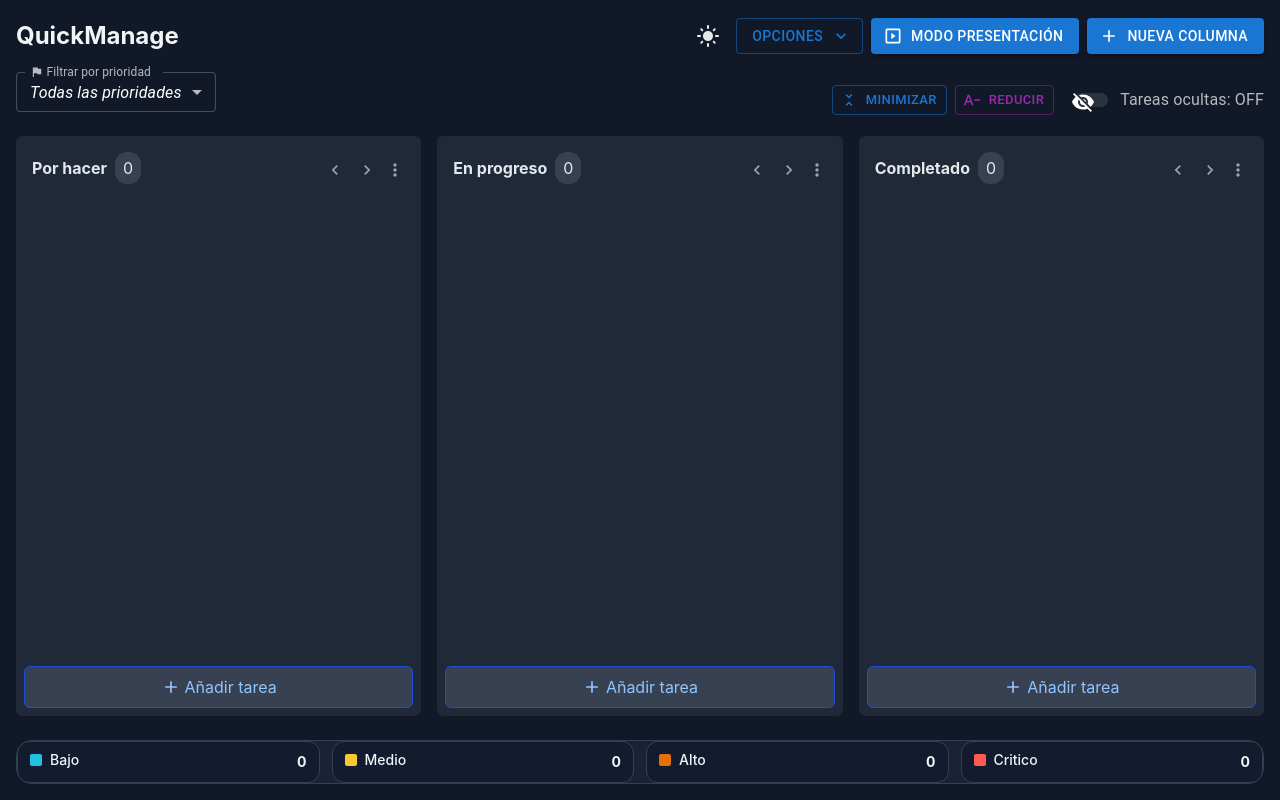
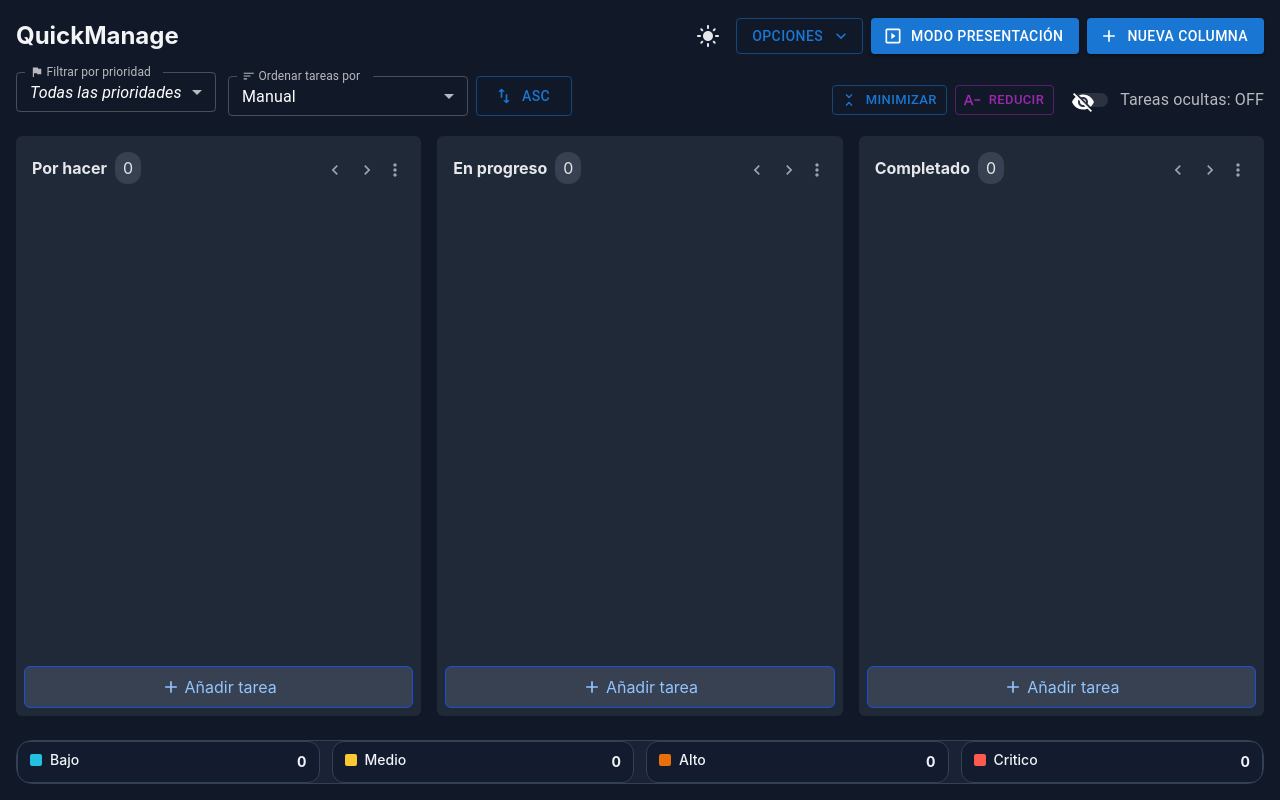
Before and after one commit to Lersgeeb/quick-manage, a React (Vite) app: page / in a window 1280 px wide. Built offline with nearby package versions, Linux system fonts and the light colour scheme.

Commit message:
Implement task sorting functionality with TaskSortControl component

```diff
--- a/src/components/Board.tsx
+++ b/src/components/Board.tsx
@@ -4,6 +4,7 @@ import { Column } from './Column';
 import { ImportExport } from './ImportExport';
 import { PriorityFilter } from './PriorityFilter';
 import { TagFilter } from './TagFilter';
+import { TaskSortControl } from './TaskSortControl';
 import { TaskFormModal } from './TaskFormModal';
 import { TaskDetailsModal } from './TaskDetailsModal';
 import { ThemeToggle } from './ThemeToggle';
@@ -11,7 +12,7 @@ import { PresentationModeToggle } from './PresentationModeToggle';
 import { useBoard } from '../hooks/useBoard';
 import { useDragDrop } from '../hooks/useDragDrop';
 import { useTheme } from '../contexts/ThemeContext';
-import { Task, TaskPriority, TASK_PRIORITY_OPTIONS } from '../types';
+import { Task, TaskPriority, TASK_PRIORITY_OPTIONS, TaskSortField, getTaskPriorityOption } from '../types';
 import AddIcon from '@mui/icons-material/Add';
 import Dialog from '@mui/material/Dialog';
 import DialogActions from '@mui/material/DialogActions';
@@ -69,6 +70,8 @@ export const Board: React.FC = () => {
   const [newColumnTitle, setNewColumnTitle] = useState('');
   const [selectedTag, setSelectedTag] = useState<string | null>(null);
   const [selectedPriority, setSelectedPriority] = useState<TaskPriority | null>(null);
+  const [sortField, setSortField] = useState<TaskSortField>('manual');
+  const [sortDirection, setSortDirection] = useState<'asc' | 'desc'>('asc');
   const [showHiddenTasks, setShowHiddenTasks] = useState(false);
   const [minimizedTasks, setMinimizedTasks] = useState<Set<string>>(new Set());
   const [allTasksMinimized, setAllTasksMinimized] = useState(false);
@@ -301,6 +304,36 @@ export const Board: React.FC = () => {
     return tasks.filter(taskMatchesFilters);
   };
 
+  const sortTasks = (tasks: Task[]) => {
+    const sortedTasks = tasks.slice();
+
+    if (sortField === 'manual') {
+      return sortedTasks.sort((firstTask, secondTask) => firstTask.order - secondTask.order);
+    }
+
+    const directionFactor = sortDirection === 'asc' ? 1 : -1;
+
+    return sortedTasks.sort((firstTask, secondTask) => {
+      if (sortField === 'priority') {
+        const priorityWeight = (task: Task) => TASK_PRIORITY_OPTIONS.findIndex(option => option.value === getTaskPriorityOption(task.priority).value);
+        const result = priorityWeight(firstTask) - priorityWeight(secondTask);
+        return result === 0 ? firstTask.order - secondTask.order : result * directionFactor;
+      }
+
+      const firstDate = new Date(firstTask[sortField]).getTime();
+      const secondDate = new Date(secondTask[sortField]).getTime();
+      const result = firstDate - secondDate;
+
+      if (result === 0) {
+        return firstTask.order - secondTask.order;
+      }
+
+      return result * directionFactor;
+    });
+  };
+
+  const isAutomaticSort = sortField !== 'manual';
+
   // Prepare columns for rendering based on view mode and filters
   const columnsToRender = useMemo(() => {
     const currentColumns = getCurrentColumns();
@@ -483,6 +516,12 @@ export const Board: React.FC = () => {
             selectedPriority={selectedPriority}
             onPrioritySelect={setSelectedPriority}
           />
+          <TaskSortControl
+            sortField={sortField}
+            sortDirection={sortDirection}
+            onSortFieldChange={setSortField}
+            onSortDirectionChange={setSortDirection}
+          />
         </div>
 
         <div className="flex items-center space-x-2">
@@ -546,7 +585,8 @@ export const Board: React.FC = () => {
                 <Column
                   key={`${column.id}-${viewMode}`} // Add viewMode to key to force re-render when switching modes
                   column={column}
-                  tasks={getFilteredTasks(column.tasks.sort((a, b) => a.order - b.order))}
+                  tasks={sortTasks(getFilteredTasks(column.tasks))}
+                  isTaskDragDisabled={isAutomaticSort}
                   onAddTask={() => handleOpenAddTaskModal(column.id)}
                   onEditTask={handleOpenEditTaskModal}
                   onDeleteTask={deleteTask}
--- a/src/components/Column.tsx
+++ b/src/components/Column.tsx
@@ -16,6 +16,7 @@ import ListItemText from '@mui/material/ListItemText';
 interface ColumnProps {
   column: ColumnType;
   tasks: TaskType[];
+  isTaskDragDisabled?: boolean;
   onAddTask: (columnId: string) => void;
   onEditTask: (taskId: string) => void;
   onDeleteTask: (taskId: string) => void;
@@ -35,6 +36,7 @@ interface ColumnProps {
 export const Column: React.FC<ColumnProps> = ({
   column,
   tasks,
+  isTaskDragDisabled = false,
   onAddTask,
   onEditTask,
   onDeleteTask,
@@ -165,6 +167,7 @@ export const Column: React.FC<ColumnProps> = ({
                 key={task.id}
                 task={task}
                 index={index}
+                isDragDisabled={isTaskDragDisabled}
                 onEdit={onEditTask}
                 onDelete={onDeleteTask}
                 onViewDetails={onViewDetails}
--- a/src/components/Task.tsx
+++ b/src/components/Task.tsx
@@ -19,6 +19,7 @@ import ListItemText from '@mui/material/ListItemText';
 interface TaskProps {
   task: TaskType;
   index: number;
+  isDragDisabled?: boolean;
   onEdit: (id: string) => void;
   onDelete: (id: string) => void;
   onViewDetails: (id: string) => void;
@@ -33,6 +34,7 @@ interface TaskProps {
 export const Task: React.FC<TaskProps> = ({
   task,
   index,
+  isDragDisabled = false,
   onEdit,
   onDelete,
   onViewDetails,
@@ -69,7 +71,7 @@ export const Task: React.FC<TaskProps> = ({
   };
 
   return (
-    <Draggable draggableId={task.id} index={index}>
+    <Draggable draggableId={task.id} index={index} isDragDisabled={isDragDisabled}>
       {(provided, snapshot) => (
         <div
           ref={provided.innerRef}
@@ -86,7 +88,7 @@ export const Task: React.FC<TaskProps> = ({
             ${snapshot.isDragging ? 'opacity-80 shadow-lg bg-blue-50 dark:bg-blue-900/40 border-blue-300 dark:border-blue-700 rotate-1' : ''}
             ${isHidden && showHiddenTasks ? 'opacity-50 border-dashed' : ''}
             p-3 py-3
-            transition-all duration-200 hover:shadow-md cursor-grab active:cursor-grabbing`}
+            transition-all duration-200 hover:shadow-md ${isDragDisabled ? 'cursor-default' : 'cursor-grab active:cursor-grabbing'}`}
         >
           {/* When minimized, use a single row with all elements aligned */}
           {isMinimized ? (
--- /dev/null
+++ b/src/components/TaskSortControl.tsx
@@ -0,0 +1,103 @@
+import React from 'react';
+import FormControl from '@mui/material/FormControl';
+import InputLabel from '@mui/material/InputLabel';
+import Select, { SelectChangeEvent } from '@mui/material/Select';
+import MenuItem from '@mui/material/MenuItem';
+import Box from '@mui/material/Box';
+import Button from '@mui/material/Button';
+import SwapVertIcon from '@mui/icons-material/SwapVert';
+import SortIcon from '@mui/icons-material/Sort';
+import { TASK_SORT_OPTIONS, TaskSortField } from '../types';
+import { useTheme } from '../contexts/ThemeContext';
+
+interface TaskSortControlProps {
+  sortField: TaskSortField;
+  sortDirection: 'asc' | 'desc';
+  onSortFieldChange: (sortField: TaskSortField) => void;
+  onSortDirectionChange: (sortDirection: 'asc' | 'desc') => void;
+}
+
+export const TaskSortControl: React.FC<TaskSortControlProps> = ({
+  sortField,
+  sortDirection,
+  onSortFieldChange,
+  onSortDirectionChange
+}) => {
+  const { darkMode } = useTheme();
+
+  const handleChange = (event: SelectChangeEvent<string>) => {
+    onSortFieldChange(event.target.value as TaskSortField);
+  };
+
+  return (
+    <div className="mb-2 flex max-w-full items-center gap-2">
+      <FormControl
+        variant="outlined"
+        sx={{
+          minWidth: 240,
+          maxWidth: '100%'
+        }}
+        size="small"
+      >
+        <InputLabel
+          id="task-sort-label"
+          className={darkMode ? 'text-gray-300' : ''}
+          sx={{
+            color: darkMode ? 'rgba(255, 255, 255, 0.7)' : '',
+            '&.Mui-focused': {
+              color: darkMode ? 'rgba(255, 255, 255, 0.9)' : ''
+            }
+          }}
+        >
+          <Box sx={{ display: 'flex', alignItems: 'center' }}>
+            <SortIcon sx={{ mr: 0.5, fontSize: 18 }} />
+            Ordenar tareas por
+          </Box>
+        </InputLabel>
+        <Select
+          labelId="task-sort-label"
+          value={sortField}
+          label=".......Ordenar tareas por"
+          onChange={handleChange}
+          sx={{
+            '.MuiOutlinedInput-notchedOutline': {
+              borderColor: darkMode ? 'rgba(255, 255, 255, 0.23)' : ''
+            },
+            '&:hover .MuiOutlinedInput-notchedOutline': {
+              borderColor: darkMode ? 'rgba(255, 255, 255, 0.5)' : ''
+            },
+            '.MuiSvgIcon-root': {
+              color: darkMode ? 'rgba(255, 255, 255, 0.7)' : ''
+            },
+            color: darkMode ? 'white' : 'inherit'
+          }}
+          MenuProps={{
+            PaperProps: {
+              className: darkMode ? 'bg-gray-800' : ''
+            }
+          }}
+        >
+          {TASK_SORT_OPTIONS.map((option) => (
+            <MenuItem key={option.value} value={option.value} className={darkMode ? 'text-gray-100 hover:bg-gray-700' : ''}>
+              {option.label}
+            </MenuItem>
+          ))}
+        </Select>
+      </FormControl>
+
+      <Button
+        variant="outlined"
+        size="medium"
+        startIcon={<SwapVertIcon />}
+        onClick={() => onSortDirectionChange(sortDirection === 'asc' ? 'desc' : 'asc')}
+        sx={{
+          minWidth: 96,
+          height: 40,
+          whiteSpace: 'nowrap'
+        }}
+      >
+        {sortDirection === 'asc' ? 'ASC' : 'DES'}
+      </Button>
+    </div>
+  );
+};
--- a/src/types/index.ts
+++ b/src/types/index.ts
@@ -19,6 +19,15 @@ export const TASK_PRIORITY_OPTIONS: Array<{ value: TaskPriority; label: string;
 export const getTaskPriorityOption = (priority?: TaskPriority | null) => {
   return TASK_PRIORITY_OPTIONS.find(option => option.value === priority) || TASK_PRIORITY_OPTIONS[0];
 };
+
+export type TaskSortField = 'manual' | 'priority' | 'createdAt' | 'updatedAt';
+
+export const TASK_SORT_OPTIONS: Array<{ value: TaskSortField; label: string }> = [
+  { value: 'manual', label: 'Manual' },
+  { value: 'priority', label: 'Prioridad' },
+  { value: 'createdAt', label: 'Fecha de creacion' },
+  { value: 'updatedAt', label: 'Fecha de actualizacion' }
+];
 
 export interface Task {
   id: string;
```
